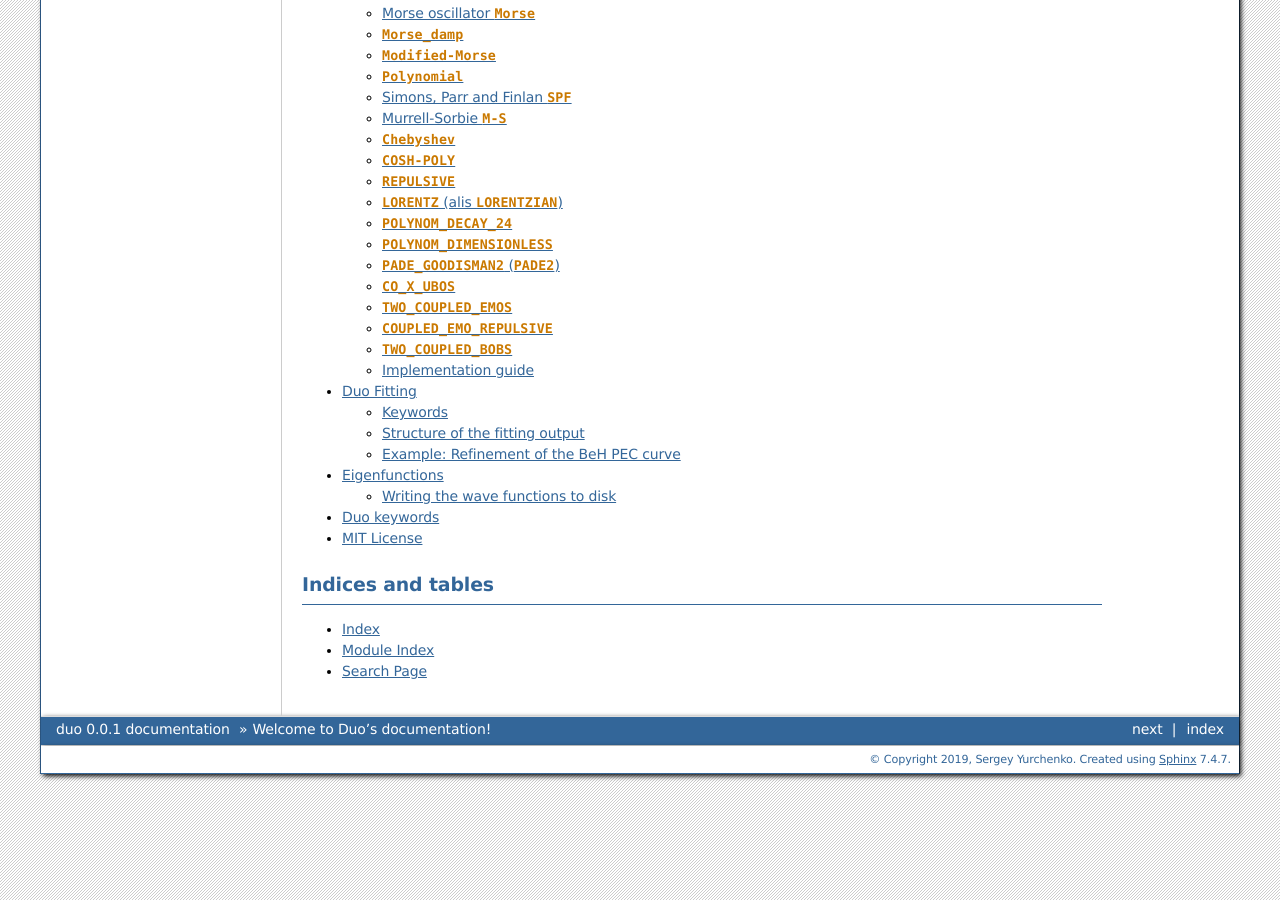
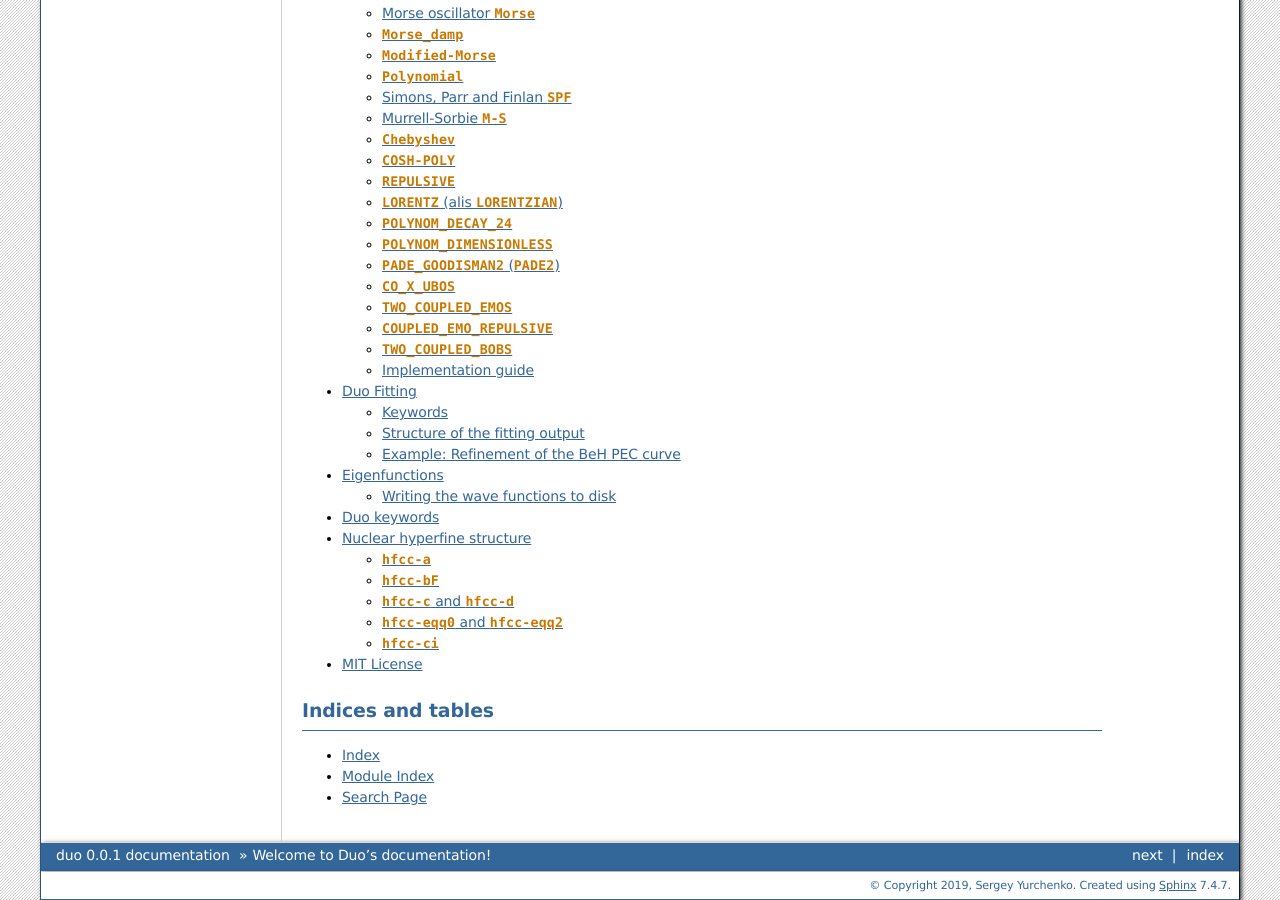
Before and after one commit to Trovemaster/Duo, a Sphinx documentation site: the page built from docs/source/index.rst, in a window 1280 px wide and 900 px high, scrolled down 1130 px. Built offline with Sphinx 7.4.7, drawn with Linux system fonts in a browser that asks for light colours; formulas are drawn with MathJax 3; some of the changed lines change nothing that is shown.

Commit message:
hyperfine documentation

```diff
--- /dev/null
+++ b/docs/source/hyperfine.rst
@@ -0,0 +1,181 @@
+Nuclear hyperfine structure
+===========================
+
+Provided nuclear hyperfine interaction curves,
+Duo calculates field-free hyperfine structure of diatomic molecules.
+Currently,
+Duo supports cases where one of the nuclei possess nuclear spin,
+e.g., 14N16O and 24MgH.
+Nuclear electric quadrupole interaction
+and nuclear magnetic dipole interactions
+including Fermi-contact, nuclear spin – electron spin dipole-dipole,
+nuclear spin – orbit, nuclear spin – rotation,
+can be involved in the calculation.
+The hyperfine calculation is turn on
+with the following section:
+::
+
+    hyperfine
+        I 1
+    end
+
+where the value after the keyword ``I`` indicates the nuclear spin.
+Two output files are generated after calculation.
+The one named ``hyperfine_states.txt`` contains nuclear hyperfine resolved states.
+The energy levels are given in the unit of ``cm-1``.
+The other named  ``hyperfine_transitions.txt`` contains the corresponding transitions.
+Line strengths in this file are calculated by
+
+:math:`S = |\langle \psi(m,\tau, F)||T^{(1)}(\mu)||\psi_(m', \tau', F') \rangle|^2`
+
+where :math:`\psi(m,\tau, F)` and :math:`\psi_(m', \tau', F')` are the wavefunctions
+of the hyperfine states. :math:`T^{(1)}(\mu)` is the tensor of transition
+electric dipole moment.
+Line strengths have the unit of :math:`Debye^2`.
+
+A electric dipole moment curve should be defined in a ``dipole`` section in the first place.
+::
+
+    dipole  1 1
+    name "<X,2Pi|DMC|X,2Pi>"
+    spin   0.5 0.5
+    lambda  1  1
+    factor   1   (0, 1 or i)
+    type polynom
+    values
+        A0           1
+    end
+
+
+You may turn off the hyperfine calculation by:
+::
+
+    hyperfine none
+        I 1
+    end
+
+The global setup of ``J``,
+::
+
+    jrot 0.5 - 3.5
+
+affects the maximum of ``F``.
+:math:`F_{max} = J_{max}-I`.
+The minimum of ``F`` is always 0 or 1/2.
+
+Currently, Duo does not support refinement of hyperfine curves.
+Thus, ``fitting`` and ``hyperfine`` sections cannot be activated simultaneously.
+
+
+The nuclear hyperfine interaction curves are introduced with the following seven key words:
+``hfcc-a``, ``hfcc-bF``, ``hfcc-c``, ``hfcc-d``, ``hfcc-ci``, ``hfcc-eqq0`` and ``hfcc-eqq2``.
+The default units are ``angstrom`` and ``cm-1``.
+Hyperfine couplings between electronic states are not allowed at present.
+
+
+``hfcc-a``
+^^^^^^^^^^^^^^^^^^^^^^^^^^^^
+Nuclear spin - orbit interaction curve is defined by an ``hfcc-a`` section.
+This term is important when the electron orbital angular momentum is non-zero.
+::
+
+    hfcc-a 1 1
+    name "<X2Pi|NSO|X2Pi>" (Nuclear spin-orbit)
+    spin 0.5
+    factor 1.0
+    type polynom
+    values
+        A0           0.1
+    end
+
+
+``hfcc-bF``
+^^^^^^^^^^^^^^^^^^^^^^^^^^^^
+The Fermi-contact interaction curve :math:`b_F(R)` is defined by an ``hfcc-bF`` section.
+This term is important when the electron spin angular momentum is non-zero.
+::
+
+    hfcc-bf 1 1
+    name "<X2Pi|FC|X2Pi>" (Fermi-contact)
+    spin 0.5
+    factor 1.0
+    type polynom
+    factor 1
+    values
+        A0           0.1
+    end
+
+
+``hfcc-c`` and   ``hfcc-d``
+^^^^^^^^^^^^^^^^^^^^^^^^^^^^
+The electron spin - nuclear spin dipole-dipole
+interaction curves :math:`c(R)` and :math:`d(R)` are defined by ``hfcc-c`` and ``hfcc-d`` sections.
+The :math:`b` constant defined by Frosch and Foley can be
+calculated by
+:math:`b = b_F - c/3`.
+::
+
+    hfcc-c 1 1
+    name "<X2Pi|SDND_C|X2Pi>" (Electron spin - nuclear spin dipole-dipole, c)
+    spin 0.5
+    factor 1.0
+    type polynom
+    values
+        A0           0.1
+    end
+
+    hfcc-d 1 1
+    name "<X2Pi|SDND_D|X2Pi>" (Electron spin - nuclear spin dipole-dipole, d)
+    spin 0.5
+    factor 1.0
+    type polynom
+    values
+        A0           0.1
+    end
+
+
+``hfcc-eqq0`` and ``hfcc-eqq2``
+^^^^^^^^^^^^^^^^^^^^^^^^^^^^^^^^
+The nuclear electric quadrupole
+interaction curves :math:`eq_0Q(R)` and :math:`eq_2Q(R)` are defined by ``hfcc-eqq0`` and ``hfcc-eqq2`` sections.
+These terms are active when
+the nuclear spin is not less than 1.
+::
+
+    hfcc-eqq0 1 1
+    name "<X2Pi|eQq0|X2Pi>" (Electric quadrupole eQq0)
+    spin 0.5
+    factor 1.0
+    type polynom
+    values
+        A0           0.1
+    end
+
+    hfcc-eqq2 1 1
+    name "<X2Pi|eQq2|X2Pi>" (Electric quadrupole eQq2)
+    spin 0.5
+    factor 1.0
+    type polynom
+    values
+        A0           0.1
+    end
+
+
+``hfcc-ci``
+^^^^^^^^^^^^^^^^^^^^^^^^^^^^
+The nuclear spin - rotation curve :math:`c_I(R)` is defined by an ``hfcc-ci`` section.
+This term is usually negligible compared with other nuclear hyperfine interactions.
+Nevertheless,
+when all the other hyperfine couplings are inactive,
+this term becomes important, e.g.
+for a :math:`^1\Sigma` state of a nuclear spin 1/2 molecule.
+::
+
+    hfcc-ci 1 1
+    name "<X2Pi|NSR|X2Pi>" (Nuclear spin - rotation)
+    spin 0.5
+    factor 1.0
+    type polynom
+    values
+        A0           0.1
+    end
--- a/docs/source/index.rst
+++ b/docs/source/index.rst
@@ -17,6 +17,7 @@
    fitting
    eigenfunc
    keywords
+   hyperfine
    license
 
 
```
